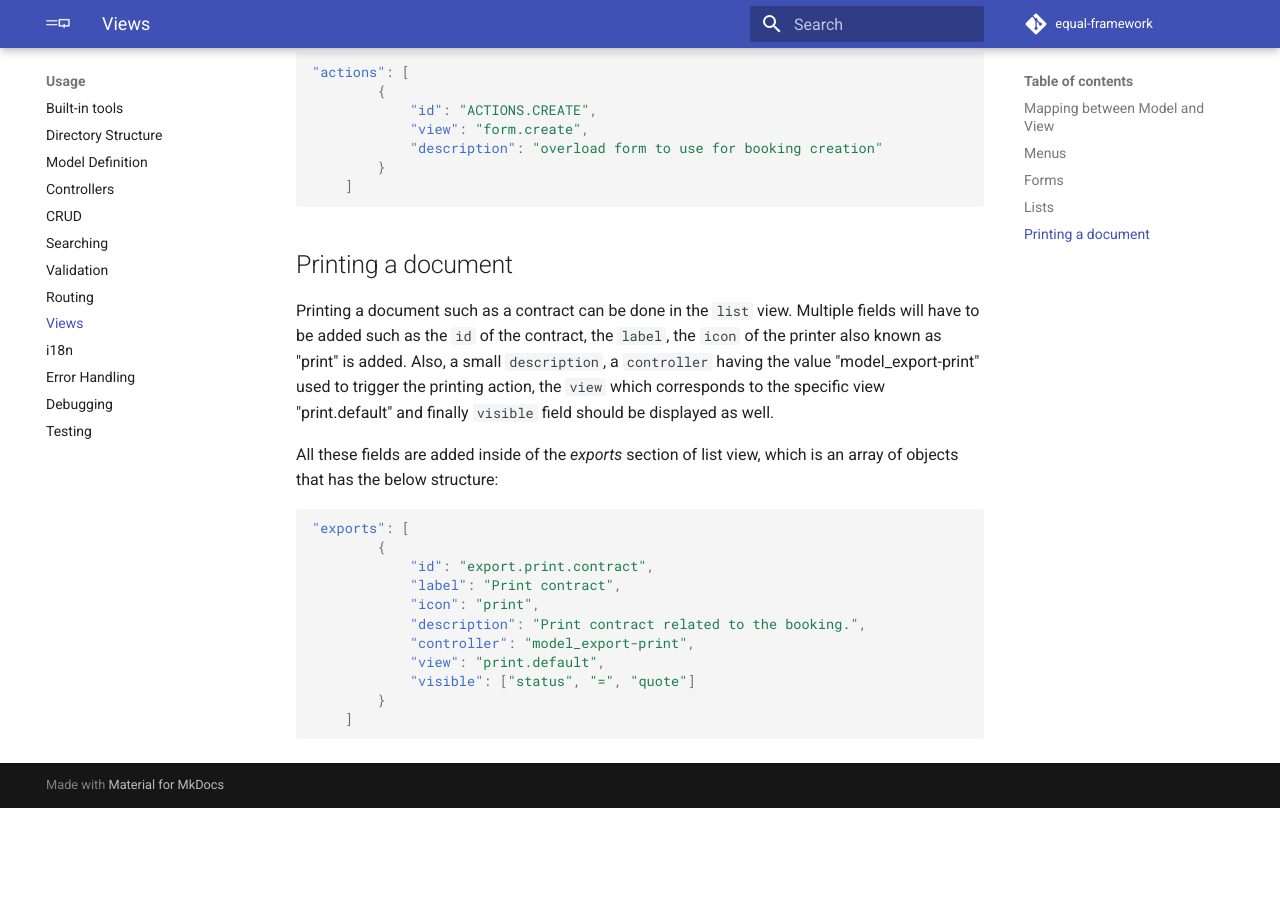
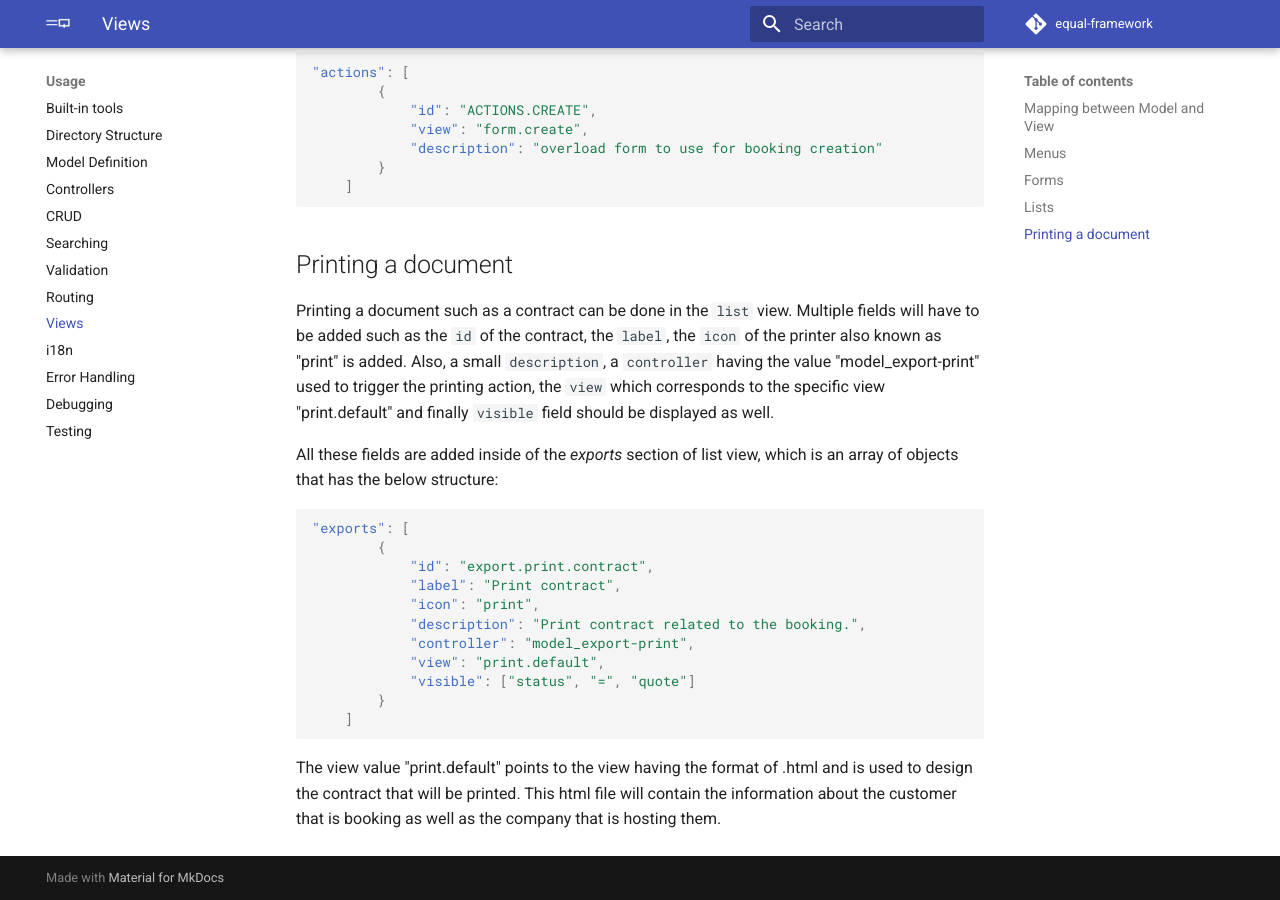
Before and after one commit to equalframework/equal-doc, an MkDocs documentation site: the page built from docs/usage/views.md, in a window 1280 px wide and 900 px high, scrolled down 11309 px. Built offline with MkDocs 1.6.1 and Material for MkDocs 9.7.7, drawn with Linux system fonts in a browser that asks for light colours; comment, search, counter and statistics services are not loaded; before the commit the page ends 12117 px from its top, so only the background shows below that.

Commit message:
small update

````diff
--- a/docs/usage/views.md
+++ b/docs/usage/views.md
@@ -521,3 +521,7 @@ All these fields are added inside of the <em>exports</em> section of list view,
         }
     ]
 ```
+
+
+
+The view value "print.default" points to the view having the format of .html and is used to design the contract that will be printed. This html file will contain the information about the customer that is booking as well as the company that is hosting them.
````
